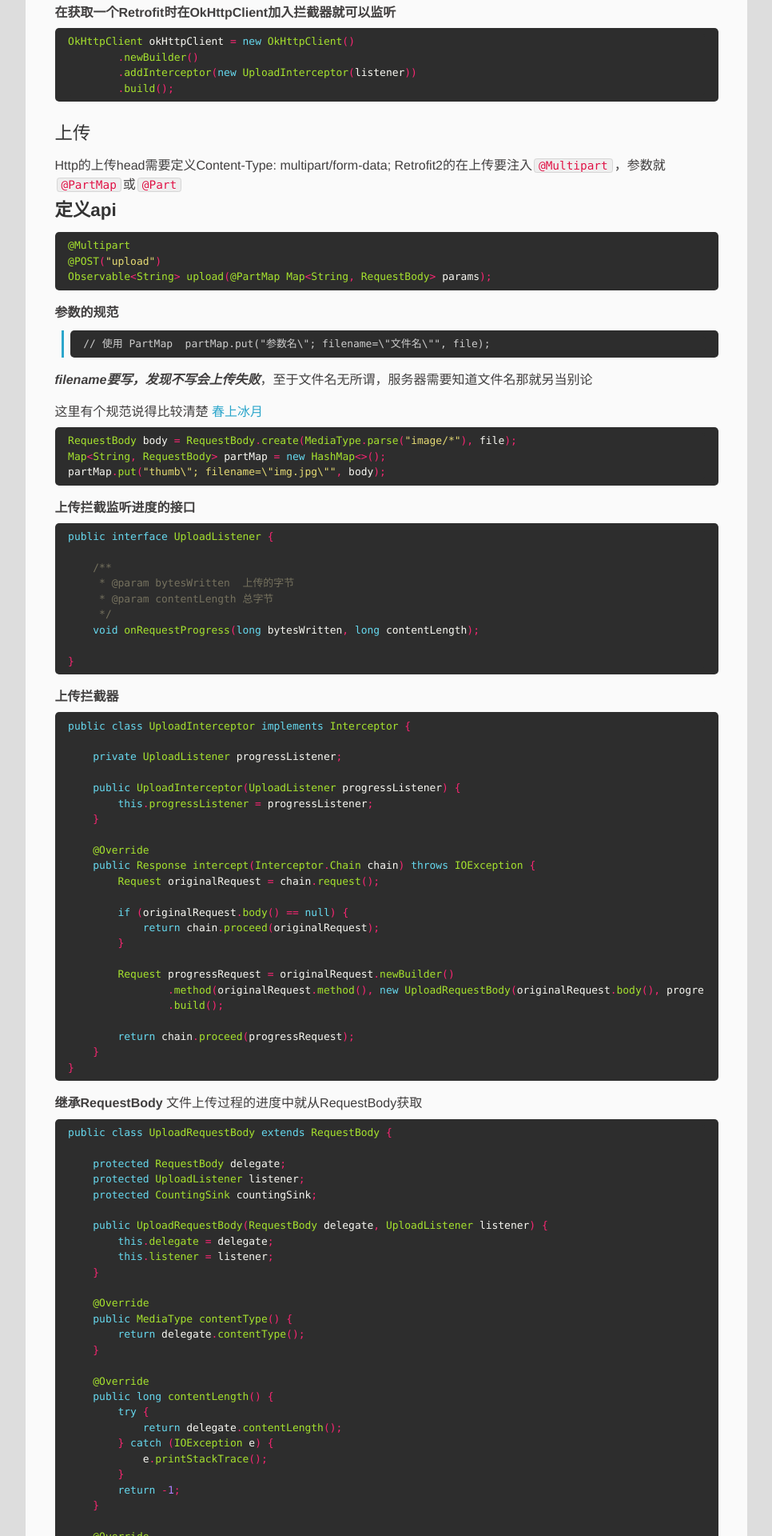
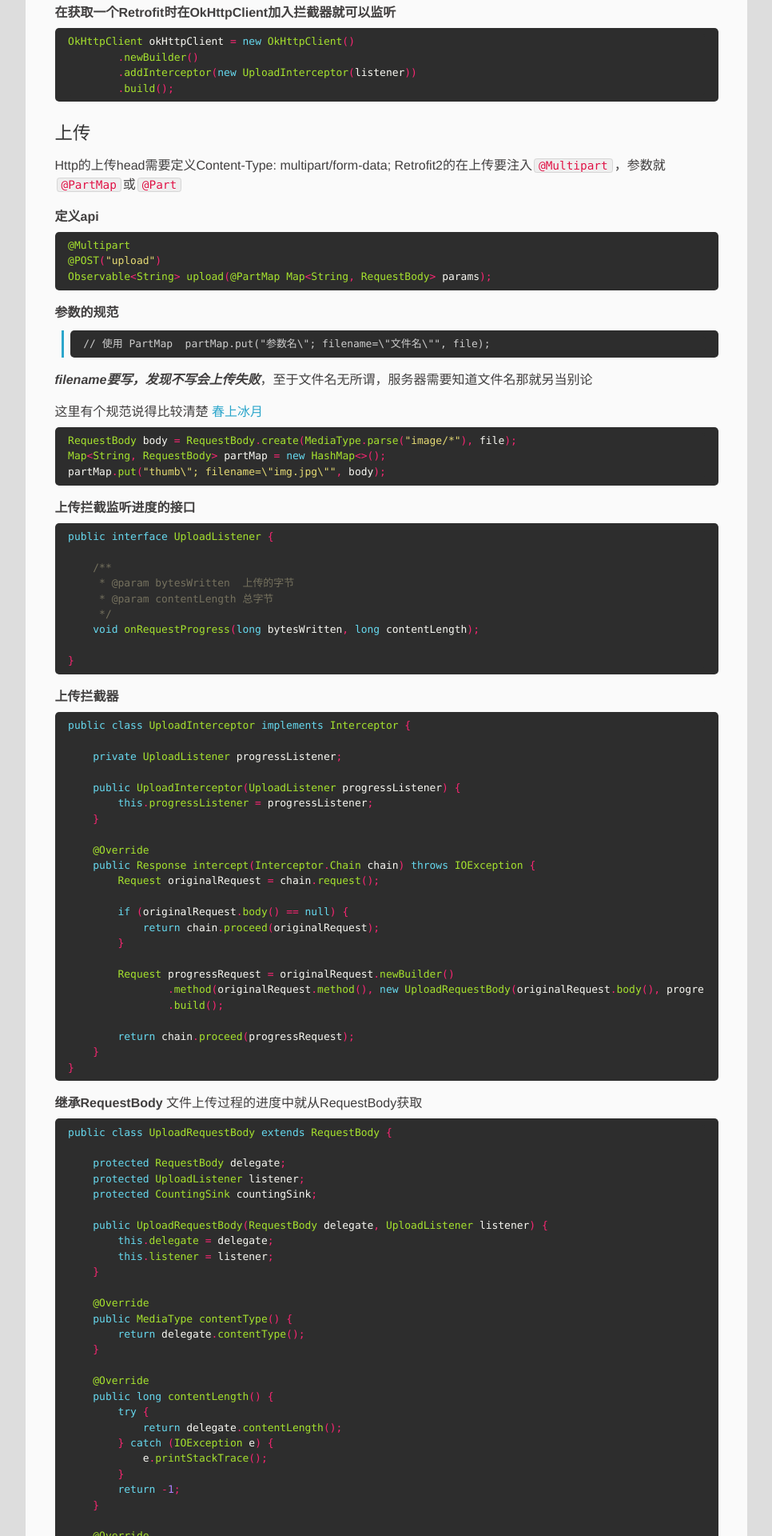
Before and after one commit to fylder/fylder.github.io, a Jekyll site: the page built from _posts/2016-04-04-Retrofit2-download-upload.md, in a window 1280 px wide. Shown: the part 3422-5342 px from the top of the page at 80% size, without its empty margins (6-972 px from the left). Built offline with Jekyll 4.4.1, drawn with Linux system fonts in a browser that asks for light colours; Markdown is read by kramdown in place of the engine named in the settings; comment, search, counter and statistics services are not loaded.

````diff
--- a/_posts/2016-04-04-Retrofit2-download-upload.md
+++ b/_posts/2016-04-04-Retrofit2-download-upload.md
@@ -179,7 +179,7 @@ OkHttpClient okHttpClient = new OkHttpClient()
 Http的上传head需要定义Content-Type: multipart/form-data;
 Retrofit2的在上传要注入`@Multipart`，参数就`@PartMap`或`@Part`
 
-##### **定义api**
+**定义api**
 ```java
 @Multipart
 @POST("upload")
````
